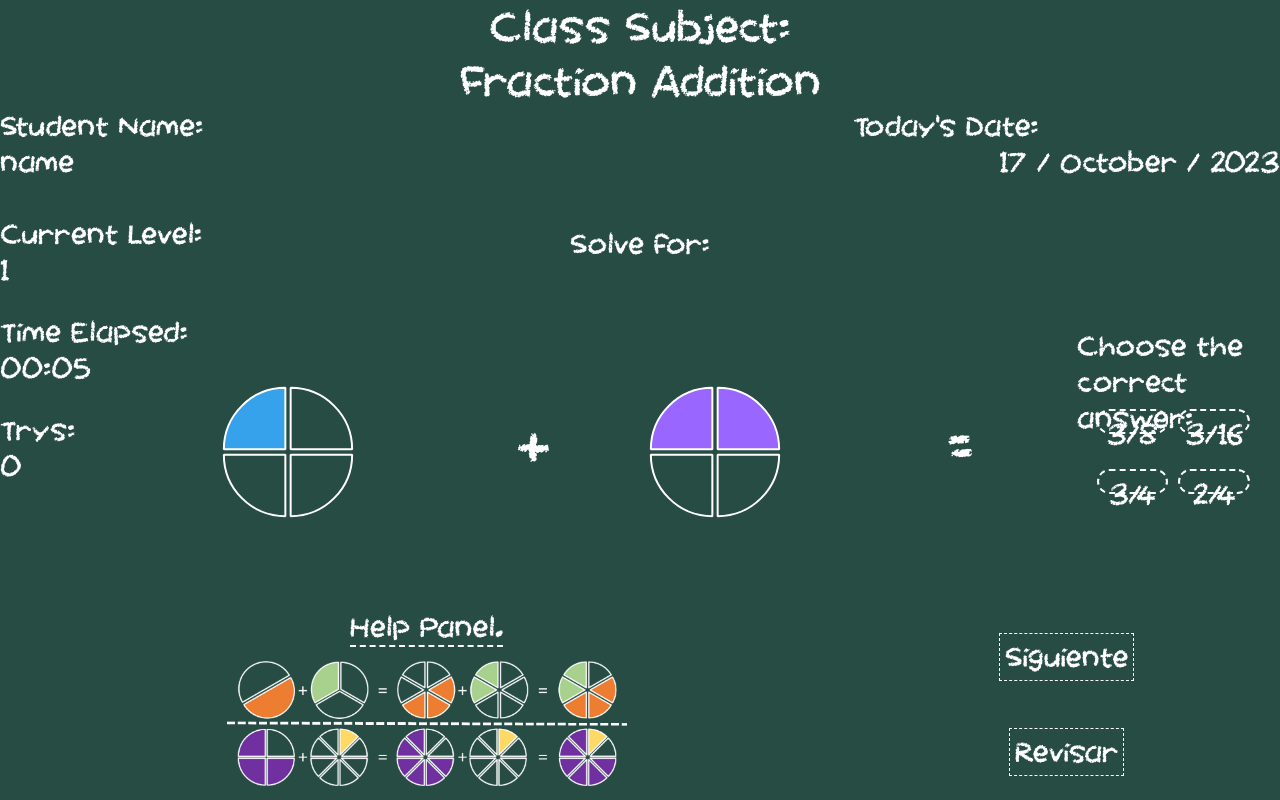
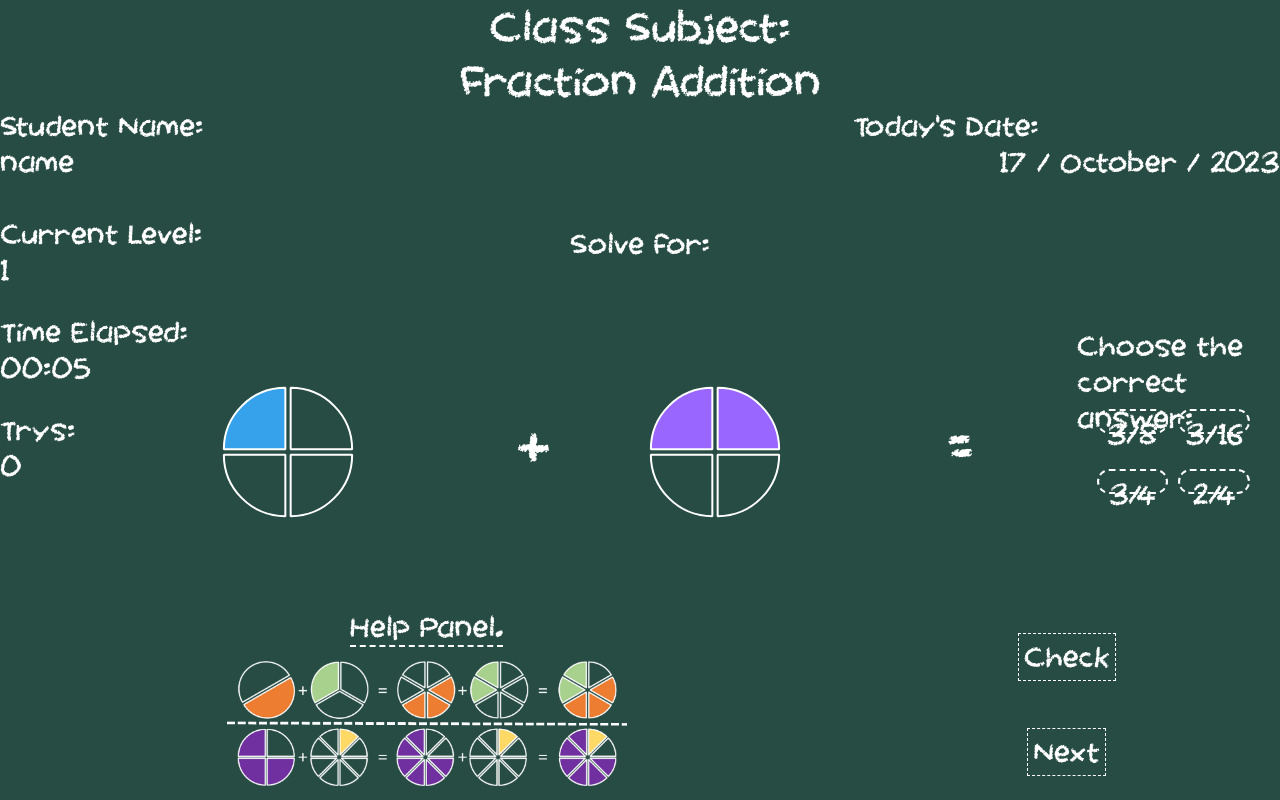
Before and after one commit to RamonCamacho8/fraction-learning-react, a React (Create React App) app: page /board in a window 1280 px wide. Built offline with nearby package versions, Linux system fonts and the light colour scheme.

Commit message:
Out of Topic, Added revision handling

```diff
--- a/src/App.js
+++ b/src/App.js
@@ -12,12 +12,6 @@ import { UserProvider } from "./Context/UserContext";
 import "bootstrap/dist/css/bootstrap.min.css";
 
 function App() {
-  const [pApertura, setApertura] = useState(true);
-  const [pNeuroticismo, setNeuroticismo] = useState(true);
-  const [userName, setUserName] = useState("");
-
-  const [language, setLanguage] = useState("es");
-
 
   return (
     <UserProvider>
@@ -25,7 +19,7 @@ function App() {
         <PersonalityProvider>
 
           <Routes>
-            <Route path="/" element={<Home setUserName={setUserName} />} />
+            <Route path="/" element={<Home  />} />
             <Route path="/board" element={ <Board /> } />
             <Route path="/test" element={<Test />} />
           </Routes>
--- a/src/assets/lang/lang.json
+++ b/src/assets/lang/lang.json
@@ -73,7 +73,11 @@
         "time": "Tiempo transcurrido:",
         "trys": "Intentos:"
       },
-      "helpPanel": "Panel de ayuda."
+      "helpPanel": "Panel de ayuda.",
+      "buttons": {
+        "check": "revisar",
+        "next": "Siguiente"
+      }
     }
   },
 
@@ -147,7 +151,11 @@
         "time": "Time Elapsed:",
         "trys": "Trys:"
       },
-      "helpPanel": "Help Panel."
+      "helpPanel": "Help Panel.",
+      "buttons": {
+        "check": "Check",
+        "next": "Next"
+      }
     }
   }
 }
--- a/src/components/ButtonsSection/index.jsx
+++ b/src/components/ButtonsSection/index.jsx
@@ -1,32 +1,42 @@
 import './style.css';
+import { useLanguage } from '../../Context/LanguageContext';
 
-export default function ButtonsSection({selectedAnswer:selectedAnswer, buttonsText:buttonsText, handleCheck:handleCheck }){
+export default function ButtonsSection({ handleCheck }){
+
+    const { languageData } = useLanguage();
+    const traductionText = languageData['board'];
 
 
 
 
+    const CheckButton = () =>
+    {
+        return(
+            <div className="checkButton">
+                <button className="checkText" onClick={handleCheck} >{traductionText.buttons.check}</button>
+            </div>
+        );
+
+    }
+
+
+    const NextButton = () => {
+
+        return(
+            <div className="nextButton">
+                <button className="nextText">{traductionText.buttons.next}</button>
+            </div>
+        );
+
+    }
+
 
     return(
         <div className="buttonsSection">
-            <NextButton text="Siguiente" />
-            <CheckButton text="Revisar" onClick={handleCheck} />
+
+            <CheckButton />
+            <NextButton  />
+
         </div>
     );
 }
-
-
-function CheckButton({text, onClick}){
-    return(
-        <div className="checkButton">
-            <button className="checkText" onClick={onClick} >{text}</button>
-        </div>
-    );
-}
-
-function NextButton({text}){
-    return(
-        <div className="nextButton">
-            <button className="nextText">{text}</button>
-        </div>
-    );
-}
--- a/src/components/ProblemSection/index.jsx
+++ b/src/components/ProblemSection/index.jsx
@@ -6,21 +6,11 @@ import { useLanguage } from '../../Context/LanguageContext';
 import { usePersonality } from '../../Context/PersonalityContext';
 
 
-const example ={
 
-    problemFractions : [[2,4],[1,4]],
-    answers : [[3,8],[3,16],[2,4],[3,4]],
-    correctAnswer: [3,4]
+function ProblemSection({setSelectedAnswer, exercices, currentExercice, setCurrentExercice}){
 
-}
-function ProblemSection({setSelectedAnswer, exercices}){
-
-    const {languageData} = useLanguage();
-    const traduction = languageData['board'];
     const [difficulty, setDifficulty] = useState('easy');
 
-
-    const [currentExercice, setCurrentExercice] = useState(exercices[0]);
 
     const handleCorrectAnswer = () => {
         setCurrentExercice(exercices[1]);
@@ -49,7 +39,6 @@ function ResultPanel({options: options, setSelectedAnswer: setSelectedAnswer}){
             <div className="resultText">{traductionText}</div>
             <div className="answerPanel"> {answerComponents} </div>
         </div>
-
 
     );
 }
--- a/src/pages/Board/index.jsx
+++ b/src/pages/Board/index.jsx
@@ -6,10 +6,8 @@ import HelpSection from "../../components/HelpSection";
 import ProblemSection from "../../components/ProblemSection";
 import ButtonsSection from "../../components/ButtonsSection";
 
-import { getBoardObject } from "../../services/Language.js";
 import { getExercicesByLevel } from "../../services/Excercices.js";
 import { useLanguage } from "../../Context/LanguageContext.js";
-import { usePersonality } from "../../Context/PersonalityContext.js";
 
 import { useState } from "react";
 
@@ -20,10 +18,31 @@ export default function Board({}) {
   const exercises = getExercicesByLevel("easy");
 
   const [trys, setTrys] = useState(0);
+  const [exerciceIndex, setExerciceIndex] = useState(0);
+  const [currentExercice, setCurrentExercice] = useState(exercises[exerciceIndex]);
   const [selectedAnswer, setSelectedAnswer] = useState(null);
+  const [correctAnswer, setCorrectAnswer] = useState(currentExercice.answer);
 
   const handleRevision = () => {
-    setTrys(trys + 1);
+    if (selectedAnswer === null) {
+      alert("No has seleccionado ninguna respuesta");
+      return;
+    } else if ( currentExercice.options[selectedAnswer][0] / currentExercice.options[selectedAnswer][1] === correctAnswer[0] / correctAnswer[1]) {
+        alert("Correcto");
+        setTrys(0);
+        setExerciceIndex(exerciceIndex + 1);
+        console.log(exerciceIndex);
+        setCurrentExercice(exercises[exerciceIndex]);
+        setSelectedAnswer(null);
+
+    } else {
+      alert("Incorrecto");
+      setTrys(trys + 1);
+    }
+
+
+
+
   };
 
   return (
@@ -31,10 +50,12 @@ export default function Board({}) {
       <HeaderSection />
       <ProblemSection
         setSelectedAnswer={setSelectedAnswer}
+        setCorrectAnswer={setCorrectAnswer}
+        currentExercice={currentExercice}
+        setCurrentExercice={setCurrentExercice}
         exercices={exercises}
       />
       <ButtonsSection
-        selectedAnswer={selectedAnswer}
         handleCheck={handleRevision}
       />
       <HelpSection/>
--- a/src/pages/Home/index.jsx
+++ b/src/pages/Home/index.jsx
@@ -14,10 +14,9 @@ import LanguageSelector from "../../components/LanguageSelector";
 
 function Home() {
 
-  const {userName, setUserName} = useUser();
+  const {setUserName} = useUser();
 
-  const {language,languageData} = useLanguage();
-  const {openess, neuroticism} = usePersonality();
+  const {languageData} = useLanguage();
   const [instruction, setInstruction] = useState(0);
 
   const homeTraduction = languageData['home'];
```
